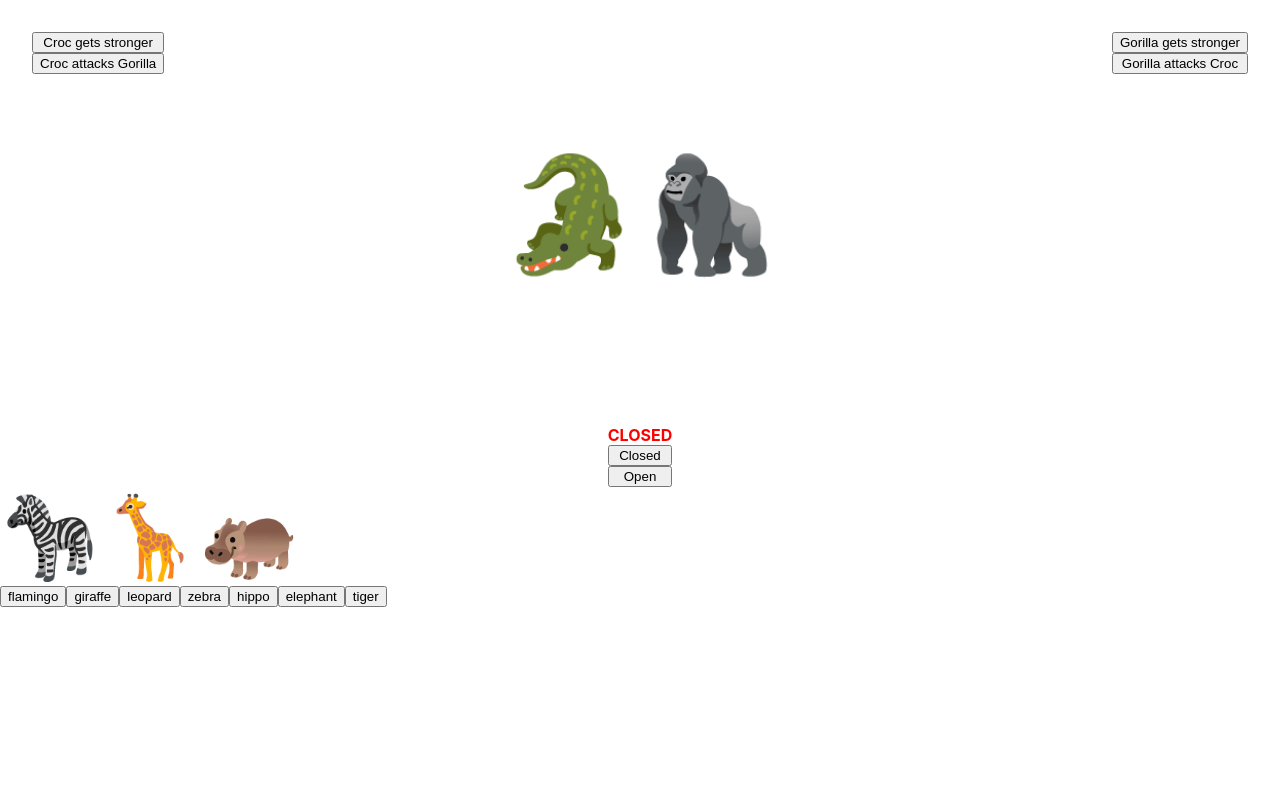
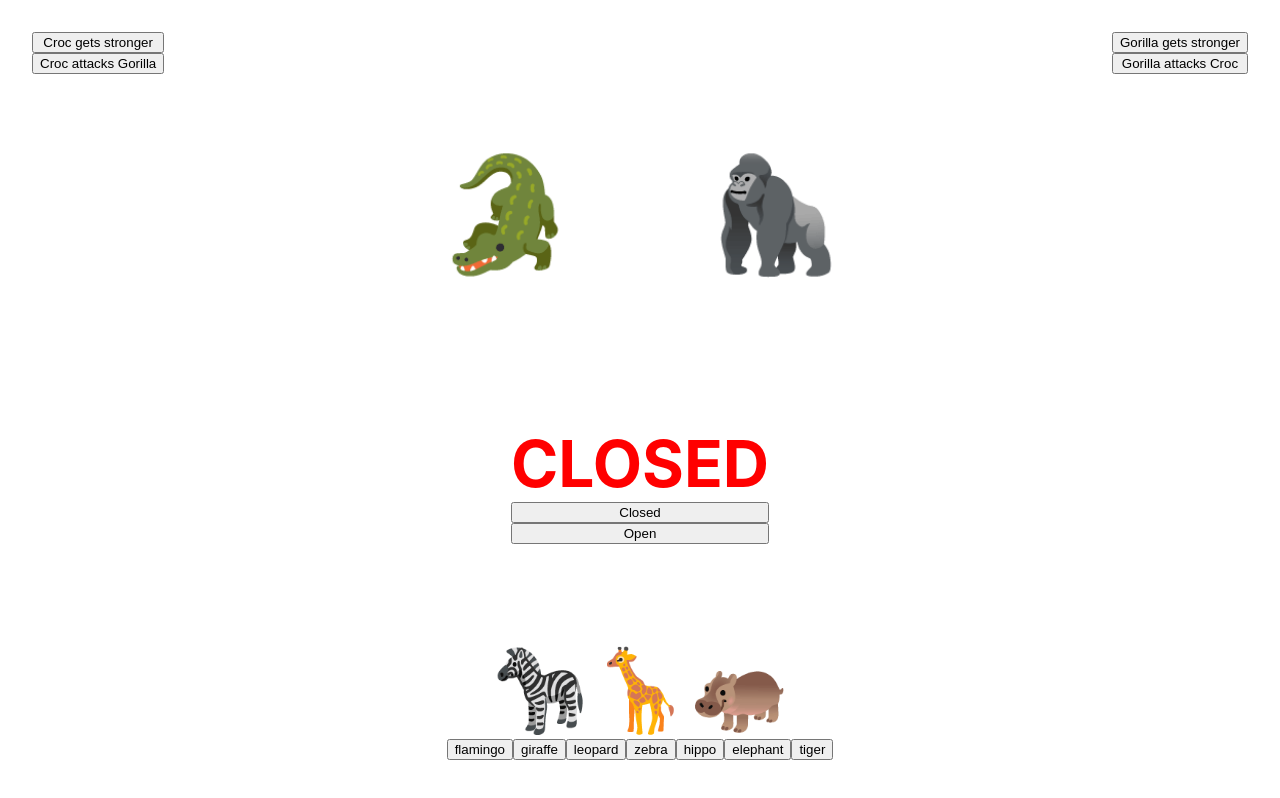
Before and after one commit to oliviaamiller/react-busy-zoo, a React (Create React App) app: page / in a window 1280 px wide. Shown: the top 798 px of the page. Built offline with nearby package versions, Linux system fonts and the light colour scheme.

Commit message:
added css for opensign and parade

```diff
--- a/src/App.css
+++ b/src/App.css
@@ -6,6 +6,7 @@ html, body, #root, .App {
   display: flex;
   flex-direction: row;
   justify-content: center;
+  flex: 1;
   margin: 2rem;
 }
 
@@ -28,32 +29,25 @@ html, body, #root, .App {
   right: 2rem;
 }
 
+.croc {
+  margin-right: 4rem;
+}
+
+.gorilla {
+  margin-left: 4rem;
+}
+
 .sign {
   display: flex;
   flex-direction: column;
   align-content: center;
   flex-wrap: wrap;
-  margin-top: 20px;
-  color: red;
-  font-weight: bold;
 }
 
 .parade {
   display: flex;
   flex-direction: column;
+  align-items: center;
+  margin-top: 6rem;
 
 }
-
-.animal-list {
-  display: flex;
-  flex-direction: row;
-  font-size: 5rem;
-}
-
-path {
-  fill: transparent;
-}
-
-text {
-  fill: #FF9800;
-}
--- /dev/null
+++ b/src/OpenSign/OpenSign.css
@@ -0,0 +1,5 @@
+.sign-words {
+    color: red;
+    font-weight: bold;
+    font-size: 4rem;
+}
--- a/src/OpenSign/OpenSign.js
+++ b/src/OpenSign/OpenSign.js
@@ -1,3 +1,5 @@
+import './OpenSign.css';
+
 export default function OpenSign({ isOpen }) {
   return <div className='sign-words'>
     {isOpen ? 'OPEN' : 'CLOSED'}
--- /dev/null
+++ b/src/Parade/Parade.css
@@ -0,0 +1,5 @@
+.animal-list {
+    display: flex;
+    flex-direction: row;
+    font-size: 5rem;
+  }
--- a/src/Parade/Parade.js
+++ b/src/Parade/Parade.js
@@ -1,5 +1,5 @@
 import Animal from './AnimalEmoji';
-import '../App.css';
+import './Parade.css';
 
 export default function Parade({ animals }) {
   return (
```
